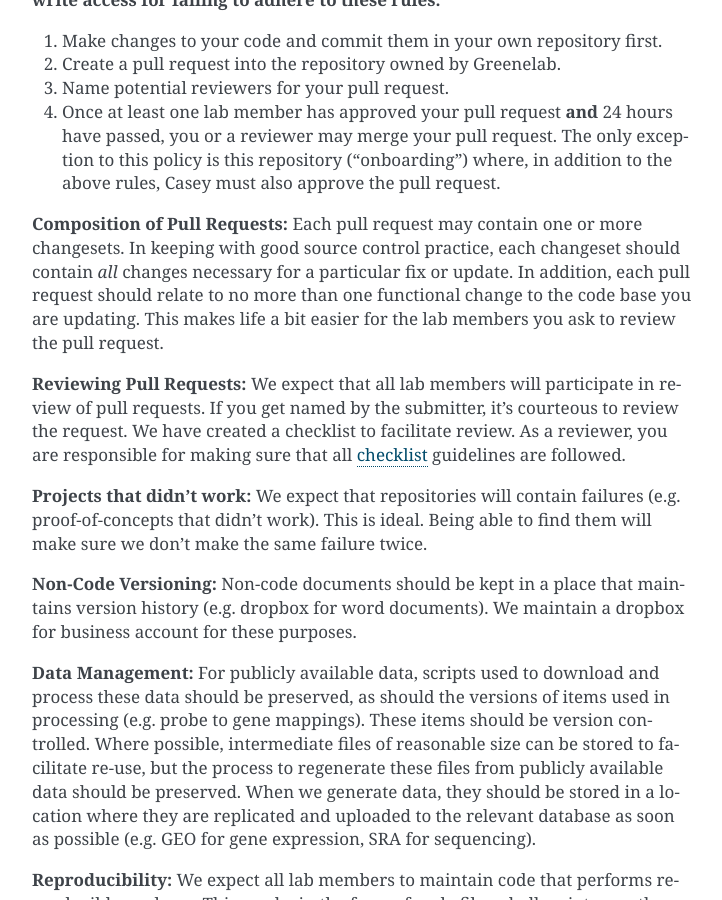
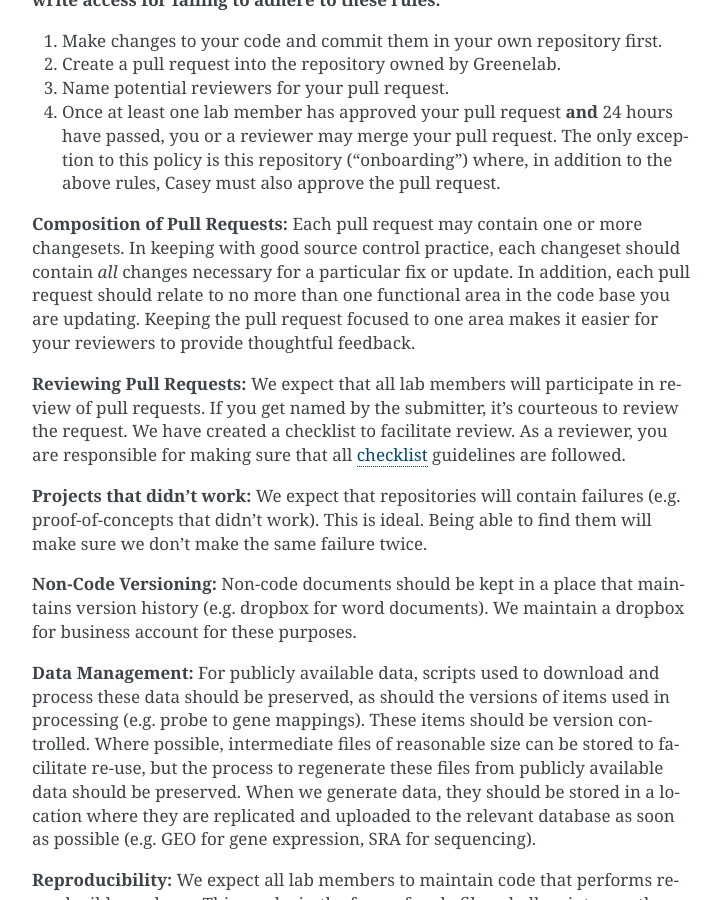
Before and after one commit to greenelab/onboarding, a Sphinx documentation site: the page built from source/coding_and_software.rst, in a window 1280 px wide and 900 px high, scrolled down 892 px. Shown: the whole window, without its empty margins (388-1110 px from the left). Built offline with Sphinx 7.4.7, drawn with Linux system fonts in a browser that asks for light colours.

Commit message:
Reword Composition of Pull Requests to clarify what I meant

```diff
--- a/source/coding_and_software.rst
+++ b/source/coding_and_software.rst
@@ -52,8 +52,9 @@ with the process.
 Each pull request may contain one or more changesets. In keeping with good
 source control practice, each changeset should contain *all* changes necessary
 for a particular fix or update. In addition, each pull request should relate to
-no more than one functional change to the code base you are updating. This
-makes life a bit easier for the lab members you ask to review the pull request.
+no more than one functional area in the code base you are updating. Keeping
+the pull request focused to one area makes it easier for your reviewers to
+provide thoughtful feedback.
 
 **Reviewing Pull Requests:**
 We expect that all lab members will participate in review of pull requests. If
```
